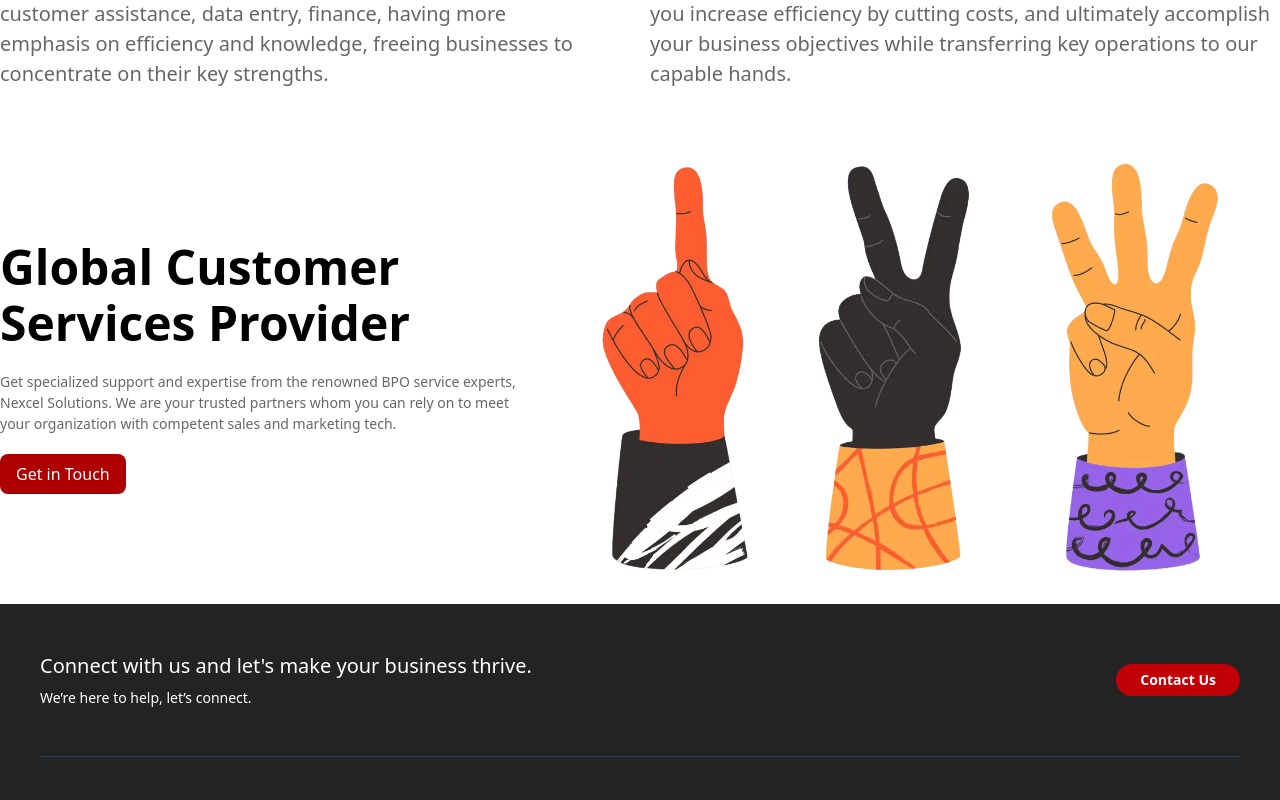
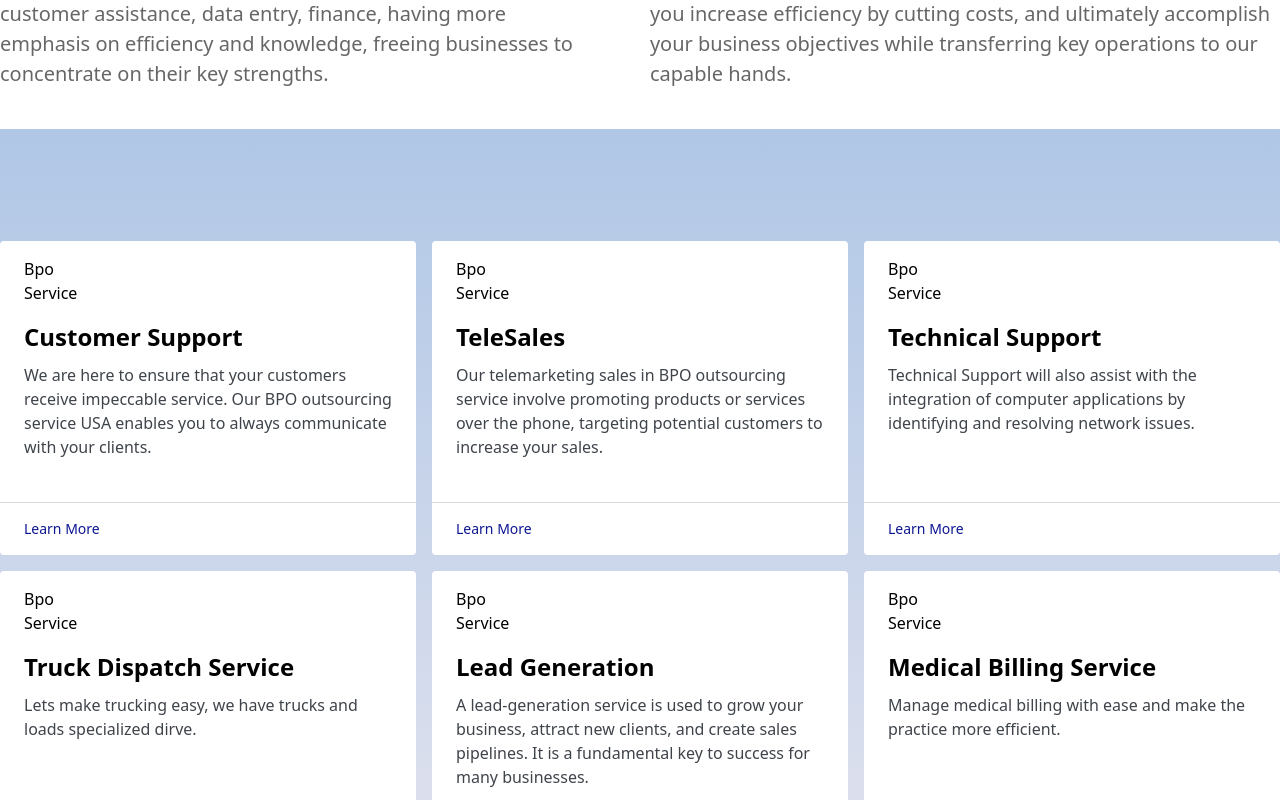
Before and after one commit to Muazzia/Responicaa, a React (Vite) app: page /bpo in a window 1280 px wide. Shown: the part 3520-4320 px from the top of the page. Built offline with nearby package versions, Linux system fonts and the light colour scheme.

Commit message:
created component

```diff
--- /dev/null
+++ b/src/pages/bpo/components/BpoServiceBox.tsx
@@ -0,0 +1,37 @@
+import { useNavigate } from "react-router-dom";
+
+interface Props {
+  logo: React.ReactNode;
+  title: string;
+  description: string;
+  url: string;
+}
+
+const ServiceBox = ({ description, logo, title, url }: Props) => {
+  const nav = useNavigate();
+  void logo;
+  return (
+    <div
+      onClick={() => nav(url)}
+      className="flex flex-col justify-between bg-white w-fit min-h-[314px] rounded-sm cursor-pointer group hover:shadow-xl transition-all duration-300"
+    >
+      <div className="px-6 py-4">
+        <div className="w-[62px] h-[62px]">Bpo Service</div>
+        <div>
+          <p className="text-[24px] font-semibold group-hover:text-[#0E1792]">
+            {title}
+          </p>
+          <p className="text-[#3F444B] mt-2">{description}</p>
+        </div>
+      </div>
+      <div>
+        <div className="mt-4 border-t border-t-black/15"></div>
+        <div className="px-6 py-4 text-sm text-[#0E1792] relative group">
+          Learn More
+        </div>
+      </div>
+    </div>
+  );
+};
+
+export default ServiceBox;
--- /dev/null
+++ b/src/pages/bpo/components/ServiceBoxes.tsx
@@ -0,0 +1,37 @@
+import ServiceBox from "./BpoServiceBox";
+
+interface DataType {
+  description: string;
+  logo: React.ReactNode;
+  title: string;
+  url: string;
+  id: number;
+}
+
+interface Props {
+  data: DataType[];
+}
+
+const ServiceBoxes = ({ data }: Props) => {
+  return (
+    <div className="w-full bg-gradient-to-b from-[#B0C7E6] to-[#E8E6EF]">
+      <div className="py-28 max-w-7xl mx-auto ">
+        <div className="grid grid-cols-1 md:grid-cols-2 lg:grid-cols-3 gap-4">
+          {data?.map((item) => {
+            return (
+              <ServiceBox
+                description={item.description}
+                logo={item.logo}
+                title={item.title}
+                url={item.url}
+                key={item.id}
+              />
+            );
+          })}
+        </div>
+      </div>
+    </div>
+  );
+};
+
+export default ServiceBoxes;
--- a/src/pages/bpo/index.tsx
+++ b/src/pages/bpo/index.tsx
@@ -1,4 +1,58 @@
+import { ROUTES } from "../../constants";
+import ServiceBoxes from "./components/ServiceBoxes";
+
 const BPO = () => {
+  const boxData = [
+    {
+      id: 1,
+      title: "Customer Support",
+      description:
+        "We are here to ensure that your customers receive impeccable service. Our BPO outsourcing service USA enables you to always communicate with your clients.",
+      logo: <></>,
+      url: ROUTES.BPO,
+    },
+    {
+      id: 2,
+      title: "TeleSales",
+      description:
+        "Our telemarketing sales in BPO outsourcing service involve promoting products or services over the phone, targeting potential customers to increase your sales.",
+      logo: <></>,
+      url: ROUTES.BPO,
+    },
+
+    {
+      id: 3,
+      title: "Technical Support",
+      description:
+        "Technical Support will also assist with the integration of computer applications by identifying and resolving network issues.",
+      logo: <></>,
+      url: ROUTES.BPO,
+    },
+    {
+      id: 4,
+      title: "Truck Dispatch Service",
+      description:
+        "Lets make trucking easy, we have trucks and loads specialized dirve.",
+      logo: <></>,
+      url: ROUTES.BPO,
+    },
+    {
+      id: 5,
+      title: "Lead Generation",
+      description:
+        "A lead-generation service is used to grow your business, attract new clients, and create sales pipelines. It is a fundamental key to success for many businesses.",
+      logo: <></>,
+      url: ROUTES.BPO,
+    },
+    {
+      id: 6,
+      title: "Medical Billing Service",
+      description:
+        "Manage medical billing with ease and make the practice more efficient.",
+      logo: <></>,
+      url: ROUTES.BPO,
+    },
+  ];
   return (
     <div>
       <div className="max-w-7xl mx-auto">
@@ -217,7 +271,7 @@
       </div>
 
       <div>
-        <RenderBPOServicesBoxes />
+        <ServiceBoxes data={boxData} />
       </div>
 
       <div className="max-w-7xl mx-auto mt-10">
@@ -406,19 +460,4 @@
   );
 };
 
-const RenderBPOServicesBoxes = () => {
-  return (
-    <div className="w-full">
-      <div className="max-w-7xl">
-        {/* <BpoServiceBox
-          description="We are here to ensure that your customers receive impeccable service.
-Our BPO outsourcing service USA enables you to always communicate with your clients."
-          label="Customer Support"
-          logo
-        /> */}
-      </div>
-    </div>
-  );
-};
-
 export default BPO;
```
